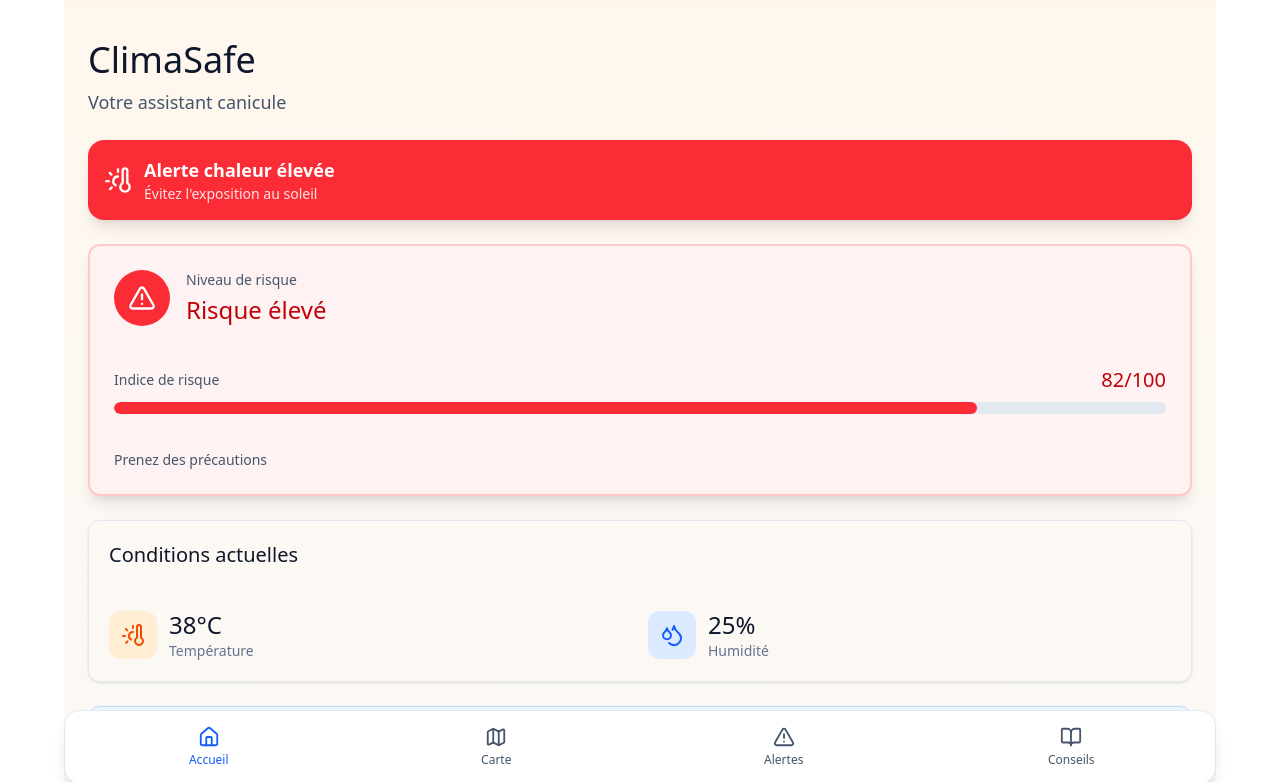
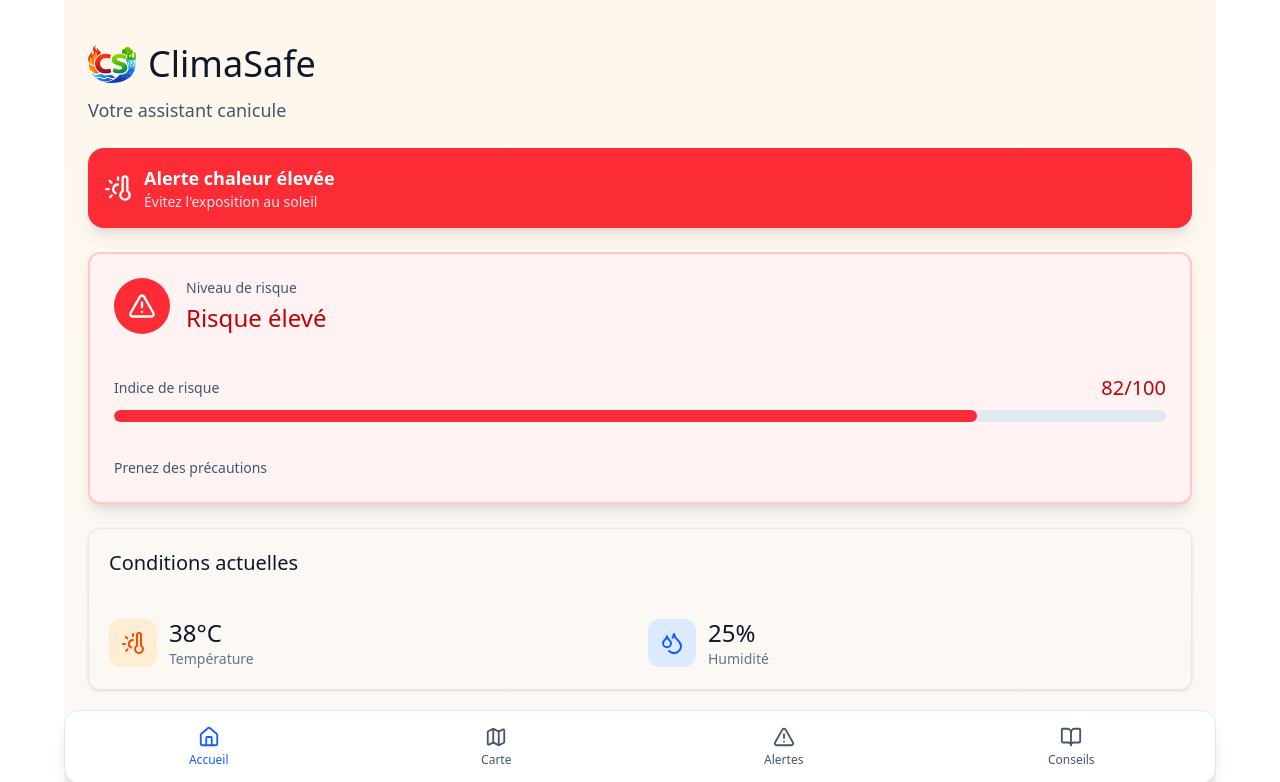
Before and after one commit to AGoutieras/hackathon-climasafe, a React (Vite) app in the folder frontend/: page / in a window 1280 px wide. Shown: the top 782 px of the page. Built offline with nearby package versions, Linux system fonts and the light colour scheme; no server answers.

Commit message:
style: rajout du logo sur l'accueil

```diff
--- a/frontend/src/components/HomeScreen.jsx
+++ b/frontend/src/components/HomeScreen.jsx
@@ -4,6 +4,7 @@ import { Link } from "react-router-dom";
 import { RiskIndicator } from "./RiskIndicator.jsx";
 import { Button } from "./ui/button.jsx";
 import { Card } from "./ui/card.jsx";
+import logoClimaSafe from "../assets/LOGO_CLIMASAFE.png";
 
 const API_BASE = "http://localhost:8000/api";
 const BORDEAUX_CENTER = { longitude: -0.5792, latitude: 44.8378 };
@@ -136,7 +137,14 @@ export function HomeScreen() {
     <div className="min-h-full bg-gradient-to-b from-orange-50 to-slate-50 p-4 sm:p-6">
       {/* Header */}
       <div className="pt-4 pb-6">
-        <h1 className="text-3xl sm:text-4xl mb-2 text-slate-900">ClimaSafe</h1>
+        <div className="flex items-center gap-3 mb-2">
+          <img
+            src={logoClimaSafe}
+            alt="Logo ClimaSafe"
+            className="h-10 w-10 sm:h-12 sm:w-12 object-contain"
+          />
+          <h1 className="text-3xl sm:text-4xl text-slate-900">ClimaSafe</h1>
+        </div>
         <p className="text-slate-600 text-base sm:text-lg">Votre assistant canicule</p>
       </div>
 
```
Also changed, not shown: frontend/src/assets/LOGO_CLIMASAFE.png (added).
